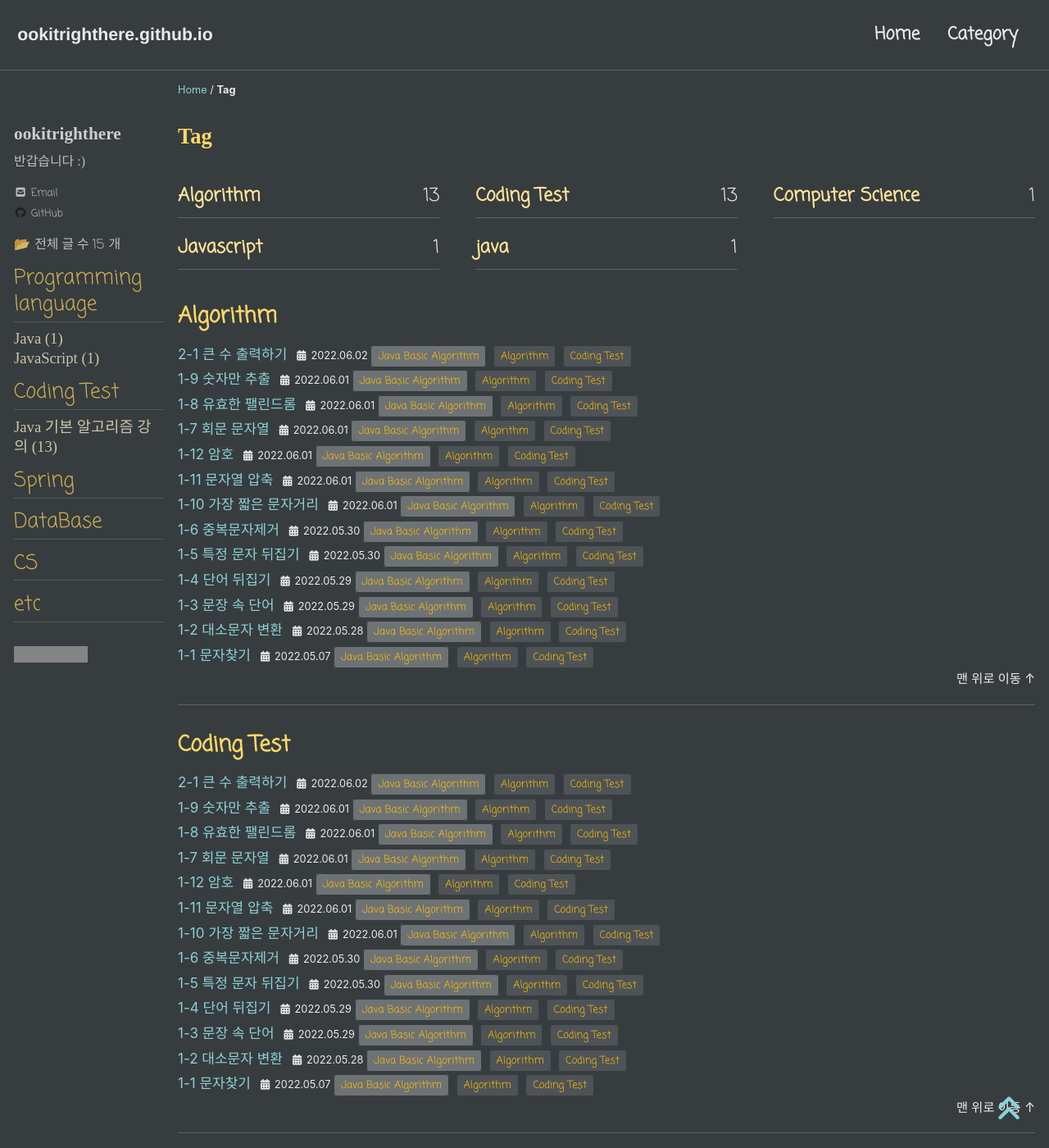
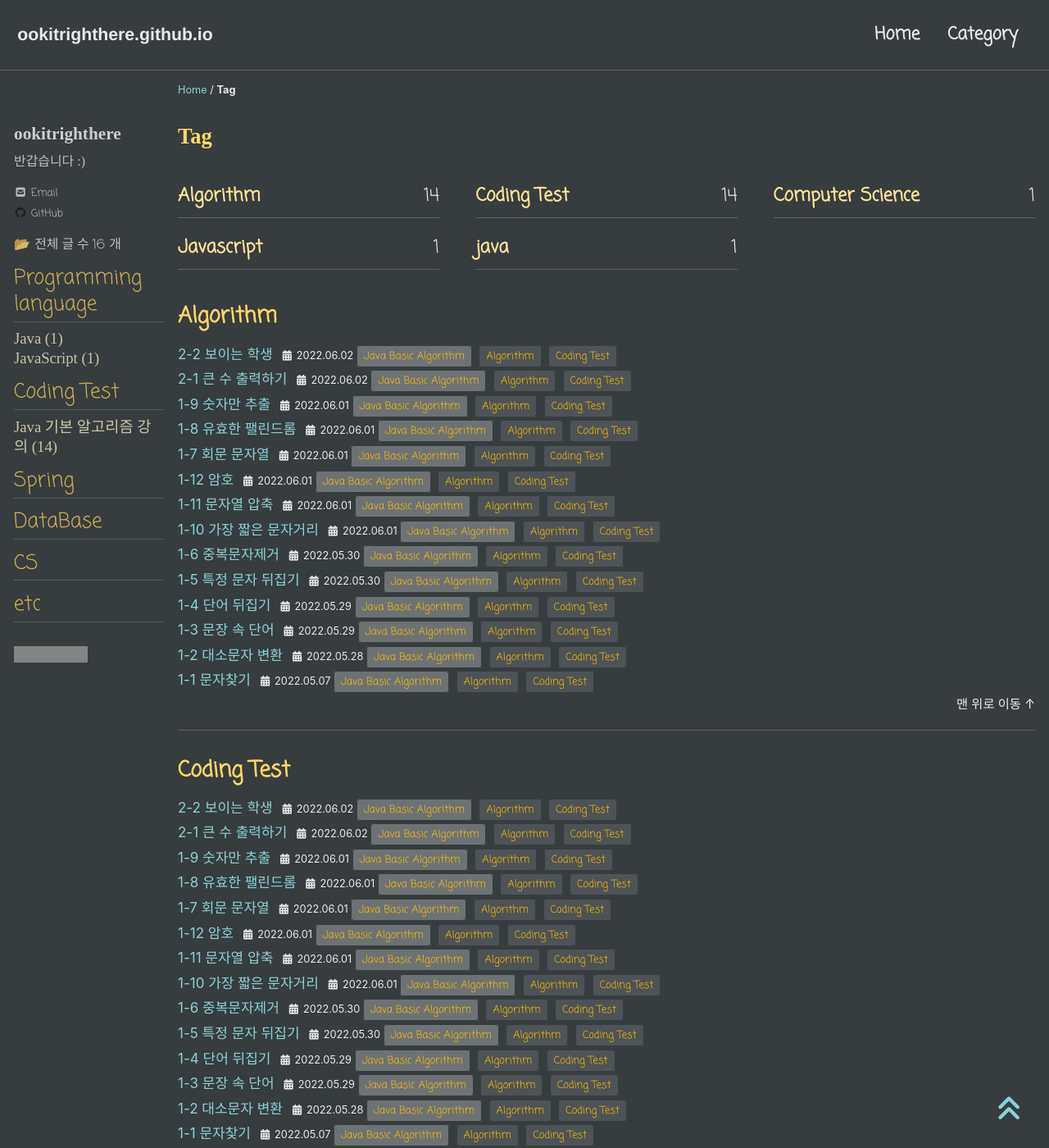
Before and after one commit to ookitrighthere/ookitrighthere.github.io, a Jekyll site: the page built from _pages/tags-archive.md, in a window 1280 px wide and 1400 px high. Shown: the whole window at 82% size. Built offline with Jekyll 4.4.1, drawn with Linux system fonts in a browser that asks for light colours; cached includes are drawn as plain includes; nearby versions of some CDN libraries; some web fonts are replaced; part of the change alters nothing that is shown; grey boxes are pictures that could not be loaded.

Commit message:
codingtest-ex2-2

````diff
--- /dev/null
+++ b/_posts/coding-test/java-basic-algorithm/ex2/2022-06-02-ex2-2.md
@@ -0,0 +1,89 @@
+---
+title:  "2-2 보이는 학생"
+
+categories:
+  -  Java Basic Algorithm
+tags:
+  - [Algorithm, Coding Test]
+
+toc: true
+toc_sticky: true
+
+date: 2022-06-02
+last_modified_at: 2022-06-02
+---
+
+인프런에 있는 김태원님의 강의 **자바(Java) 알고리즘 문제풀이 : 코딩테스트 대비** 를 듣고 문제를 푼 후 정리한 페이지입니다. 😀
+{: .notice--warning}
+
+## 2-2 보이는 학생
+
+### 간단한 문제 설명
+
+
+선생님이 볼 수 있는 학생의 수를 구하는 프로그램
+```
+예시 입력 👉8    130 135 148 140 145 150 150 153
+예시 출력 👉 5
+```
+
+<br>
+
+### 내 답안
+
+
+```java
+public class Ex2_2 {
+	public static void main(String[] args) {
+		 Scanner sc = new Scanner(System.in);
+		 int n = sc.nextInt();
+		 int[] arr = new int[n];
+		 for(int i=0; i<n; i++) {
+			 arr[i] = sc.nextInt();
+		 }
+		 System.out.println(solution(n,arr));
+	}
+	static int solution(int n , int[] arr) {
+		ArrayList<Integer> answer = new ArrayList<>();
+		answer.add(arr[0]);
+		int max = arr[0];
+		for(int i = 1; i < n; i++) {
+			if(arr[i] > max ) {
+				max = arr[i];
+				answer.add(arr[i]);
+			}
+		}
+		return answer.size();
+	}
+}
+
+```
+  - 제일 큰 학생의 키를 max 에 저장 후 max보다 크면 저장
+
+<br>
+
+### 다른 답안 1
+
+```java
+	static int solution(int n, int[] arr){
+		int answer=1, max=arr[0];
+		for(int i=1; i<n; i++){
+			if(arr[i]>max){
+				max=arr[i];
+				answer++;
+			}
+		}
+		return answer;
+	}
+```
+- 학생 수만 저장해서 리턴
+
+<br>
+
+***
+<br>
+
+    🌜 개인 공부 정리용 블로그입니다. 틀린 부분이 있을 경우
+    언제든지 댓글 혹은 메일로 지적해주시면 감사하겠습니다! 😄
+
+[맨 위로 이동하기](#){: .btn .btn--primary }{: .align-right}
````
Also changed, not shown: _posts/coding-test/java-basic-algorithm/ex2/2022-06-02-ex2-1.md (+1 -2 lines).
